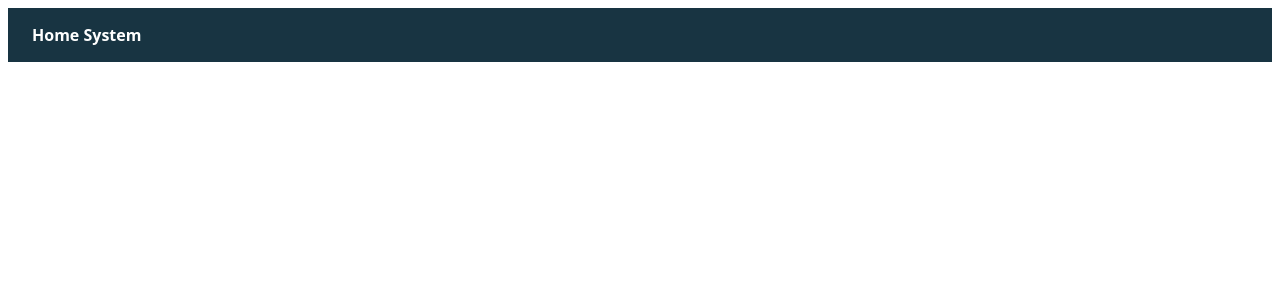
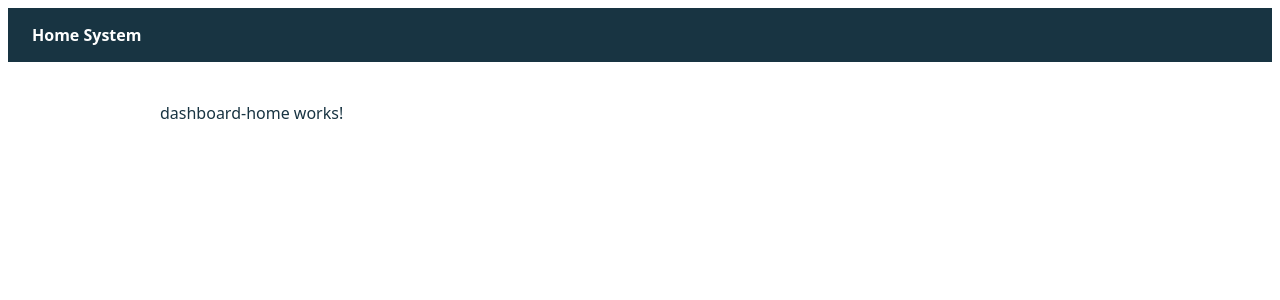
Before and after one commit to StevenSchonlau/home-system, an Angular app: page /dashboard in a window 1280 px wide. Before the commit this address led to /. Shown: the top 300 px of the page. Built offline with nearby package versions, Linux system fonts and the light colour scheme.

Commit message:
dashboard component and route

```diff
--- a/angular.json
+++ b/angular.json
@@ -2,7 +2,8 @@
   "$schema": "./node_modules/@angular/cli/lib/config/schema.json",
   "version": 1,
   "cli": {
-    "packageManager": "npm"
+    "packageManager": "npm",
+    "analytics": false
   },
   "newProjectRoot": "projects",
   "projects": {
--- a/src/app/app.routes.ts
+++ b/src/app/app.routes.ts
@@ -1,7 +1,9 @@
 import { Routes } from '@angular/router';
 import { Weather } from './weather/weather';
+import { DashboardHome } from './dashboard/dashboard-home/dashboard-home';
 
 export const routes: Routes = [
   { path: '', pathMatch: 'full', redirectTo: 'weather' },
   { path: 'weather', component: Weather },
+  { path: 'dashboard', component: DashboardHome }
 ];
--- /dev/null
+++ b/src/app/dashboard/dashboard-home/dashboard-home.html
@@ -0,0 +1 @@
+<p>dashboard-home works!</p>
--- /dev/null
+++ b/src/app/dashboard/dashboard-tile/dashboard-tile.html
@@ -0,0 +1 @@
+<p>dashboard-tile works!</p>
```
Also changed, not shown: src/app/dashboard/dashboard-home/dashboard-home.ts (added, +9 -0 lines), src/app/dashboard/dashboard-tile/dashboard-tile.ts (added, +9 -0 lines), src/app/dashboard/dashboard-home/dashboard-home.css (added), src/app/dashboard/dashboard-tile/dashboard-tile.css (added), 1 other file (tests, documents, lock files or other folders).
